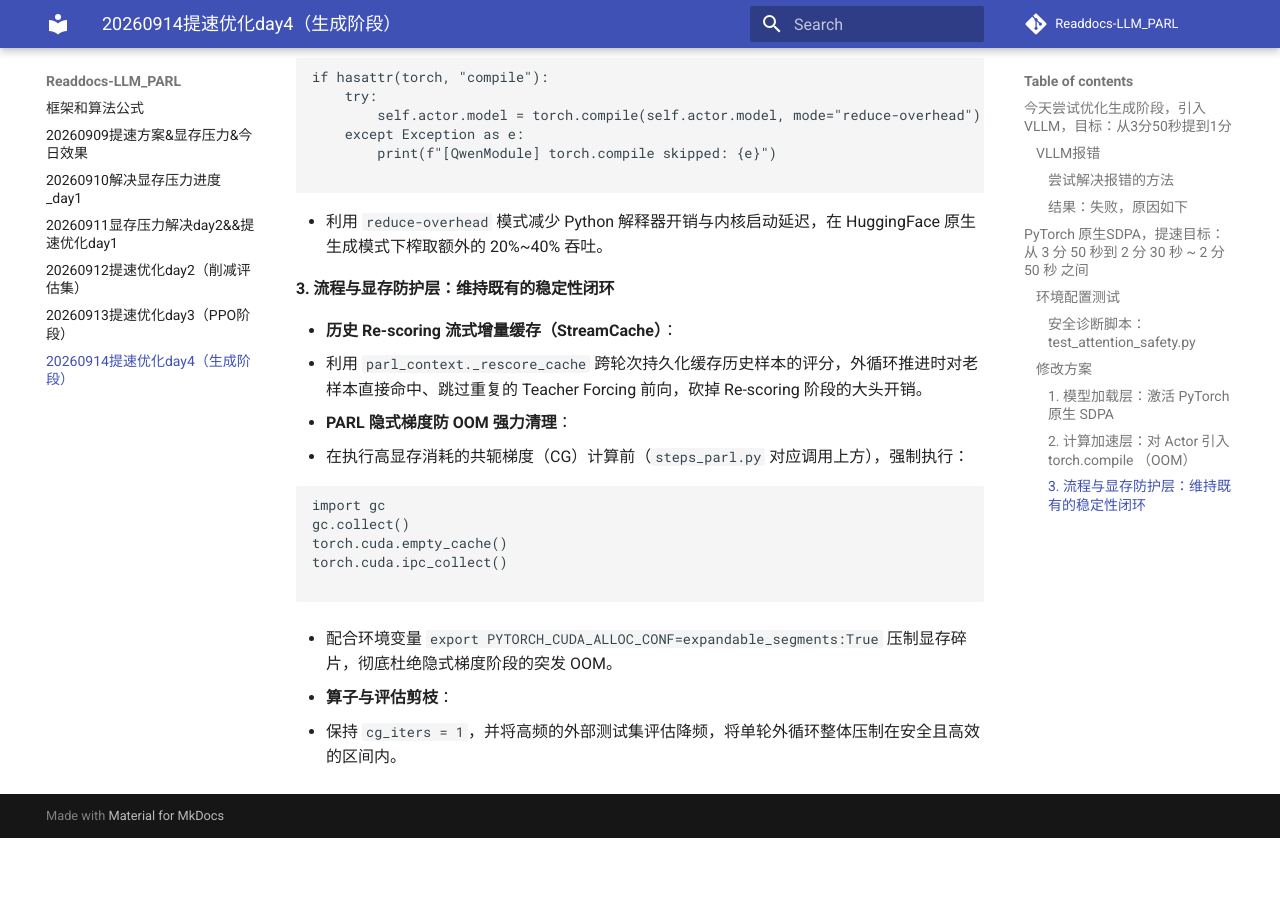
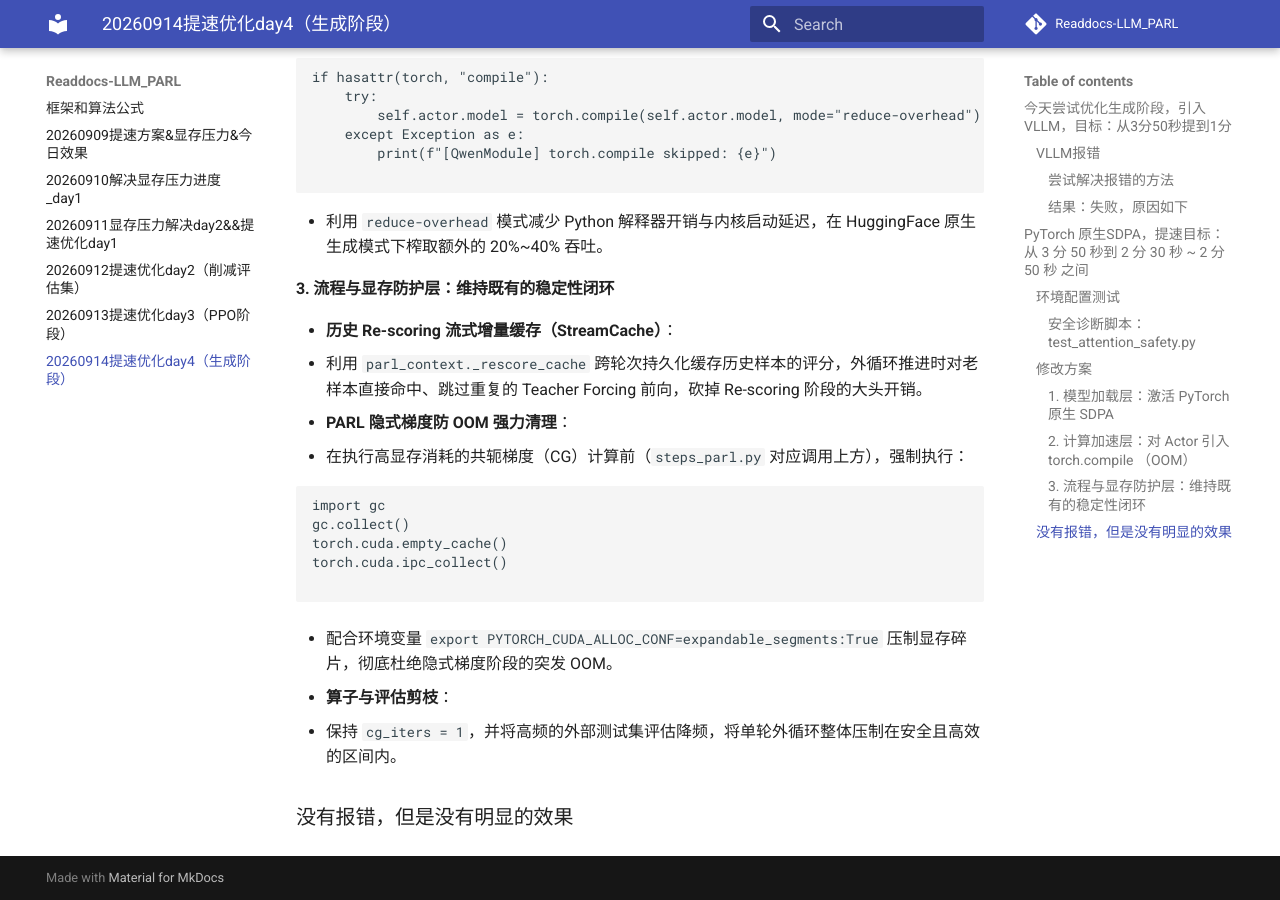
Before and after one commit to Luffy521-art/Readdocs-LLM_PARL, an MkDocs documentation site: the page built from docs/20260914提速优化day4.md, in a window 1280 px wide and 900 px high, scrolled down 3060 px. Built offline with MkDocs 1.6.1 and Material for MkDocs 9.7.7, drawn with Linux system fonts in a browser that asks for light colours; comment, search, counter and statistics services are not loaded; before the commit the page ends 3898 px from its top, so only the background shows below that.

Commit message:
Update 20260914提速优化day4.md

```diff
--- a/docs/20260914提速优化day4.md
+++ b/docs/20260914提速优化day4.md
@@ -131,3 +131,6 @@ torch.cuda.ipc_collect()
 
 * **算子与评估剪枝**：
 * 保持 `cg_iters = 1`，并将高频的外部测试集评估降频，将单轮外循环整体压制在安全且高效的区间内。
+
+
+### 没有报错，但是没有明显的效果
```
